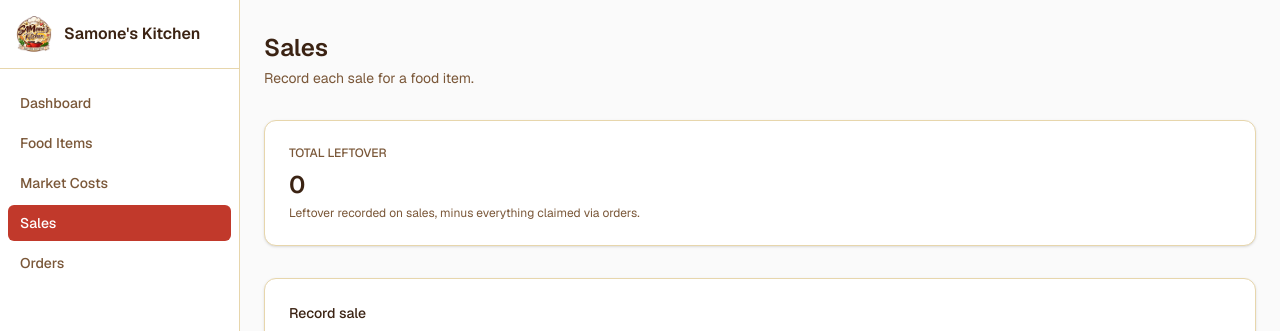
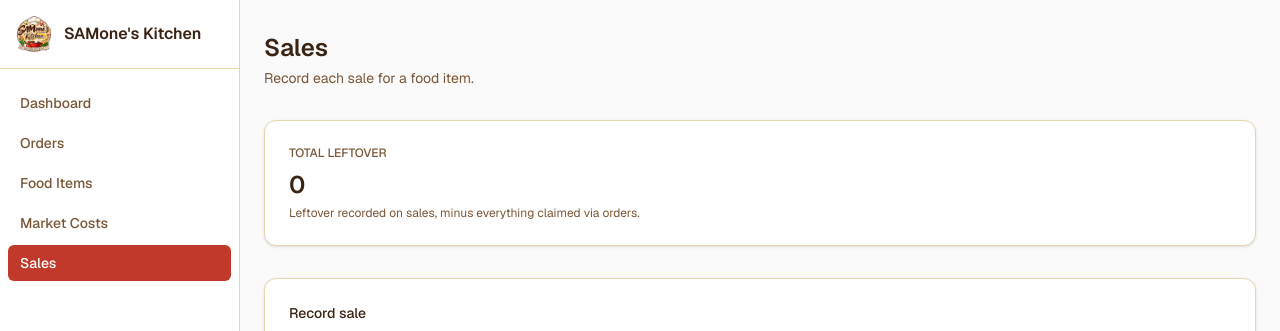
Before and after one commit to markbenson13/samones-kitchen, a Next.js app: page /sales in a window 1280 px wide. Shown: the top 331 px of the page. Built offline with nearby package versions, Linux system fonts and the light colour scheme; no server answers; the database is empty.

Commit message:
Rebrand to SAMone's Kitchen, move Orders up in the nav
SAMone's Kitchen (SAM + one's Kitchen) is the intended stylization,
not a typo — corrects every occurrence back from "Samone's Kitchen".
Also reorders the nav so Orders sits right after Dashboard.

```diff
--- a/src/app/(admin)/layout.tsx
+++ b/src/app/(admin)/layout.tsx
@@ -17,13 +17,13 @@ export default async function AdminLayout({
         <div className="flex items-center gap-3 border-b border-brand-tan px-4 py-4">
           <Image
             src="/logo.png"
-            alt="Samone's Kitchen"
+            alt="SAMone's Kitchen"
             width={36}
             height={36}
             className="h-9 w-9 object-contain"
           />
           <p className="text-base font-semibold text-brand-brown">
-            Samone&apos;s Kitchen
+            SAMone&apos;s Kitchen
           </p>
         </div>
 
--- a/src/app/(admin)/nav-links.tsx
+++ b/src/app/(admin)/nav-links.tsx
@@ -5,10 +5,10 @@ import { usePathname } from "next/navigation";
 
 const NAV_LINKS = [
   { href: "/dashboard", label: "Dashboard" },
+  { href: "/orders", label: "Orders" },
   { href: "/food-items", label: "Food Items" },
   { href: "/market-costs", label: "Market Costs" },
   { href: "/sales", label: "Sales" },
-  { href: "/orders", label: "Orders" },
 ];
 
 export function NavLinks() {
--- a/src/app/layout.tsx
+++ b/src/app/layout.tsx
@@ -13,8 +13,8 @@ const geistMono = Geist_Mono({
 });
 
 export const metadata: Metadata = {
-  title: "Samone's Kitchen — Admin",
-  description: "Track market costs, food pricing, and income for Samone's Kitchen.",
+  title: "SAMone's Kitchen — Admin",
+  description: "Track market costs, food pricing, and income for SAMone's Kitchen.",
 };
 
 export default function RootLayout({ children }: LayoutProps<"/">) {
--- a/src/app/login/page.tsx
+++ b/src/app/login/page.tsx
@@ -14,14 +14,14 @@ export default async function LoginPage({
         <div className="flex flex-col items-center text-center">
           <Image
             src="/logo.png"
-            alt="Samone's Kitchen"
+            alt="SAMone's Kitchen"
             width={80}
             height={80}
             className="h-20 w-20 object-contain"
             priority
           />
           <h1 className="mt-2 text-xl font-semibold text-brand-brown">
-            Samone&apos;s Kitchen
+            SAMone&apos;s Kitchen
           </h1>
           <p className="mt-1 text-sm text-brand-brown-light">Admin sign in</p>
         </div>
```
Also changed, not shown: 1 other file (tests, documents, lock files or other folders).
